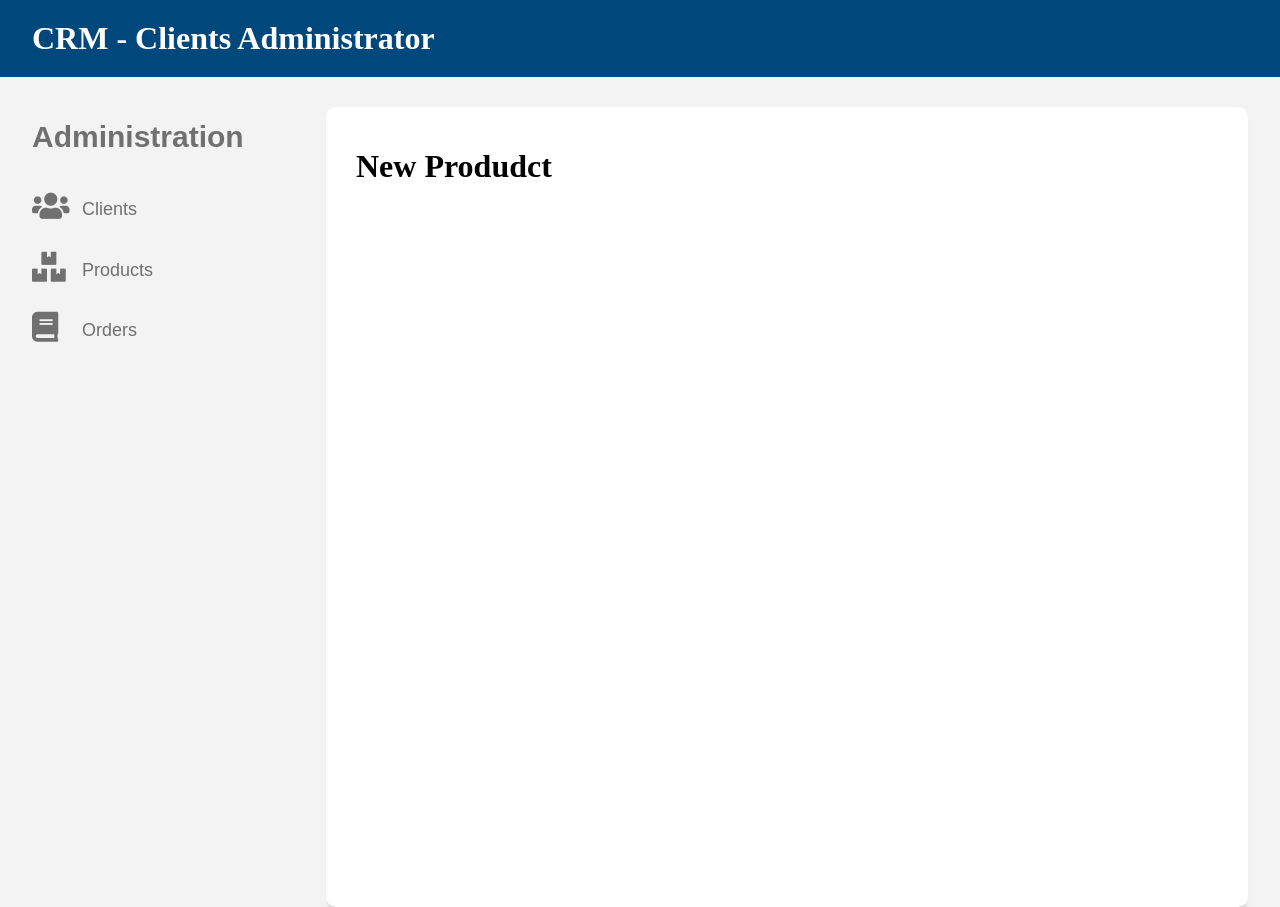
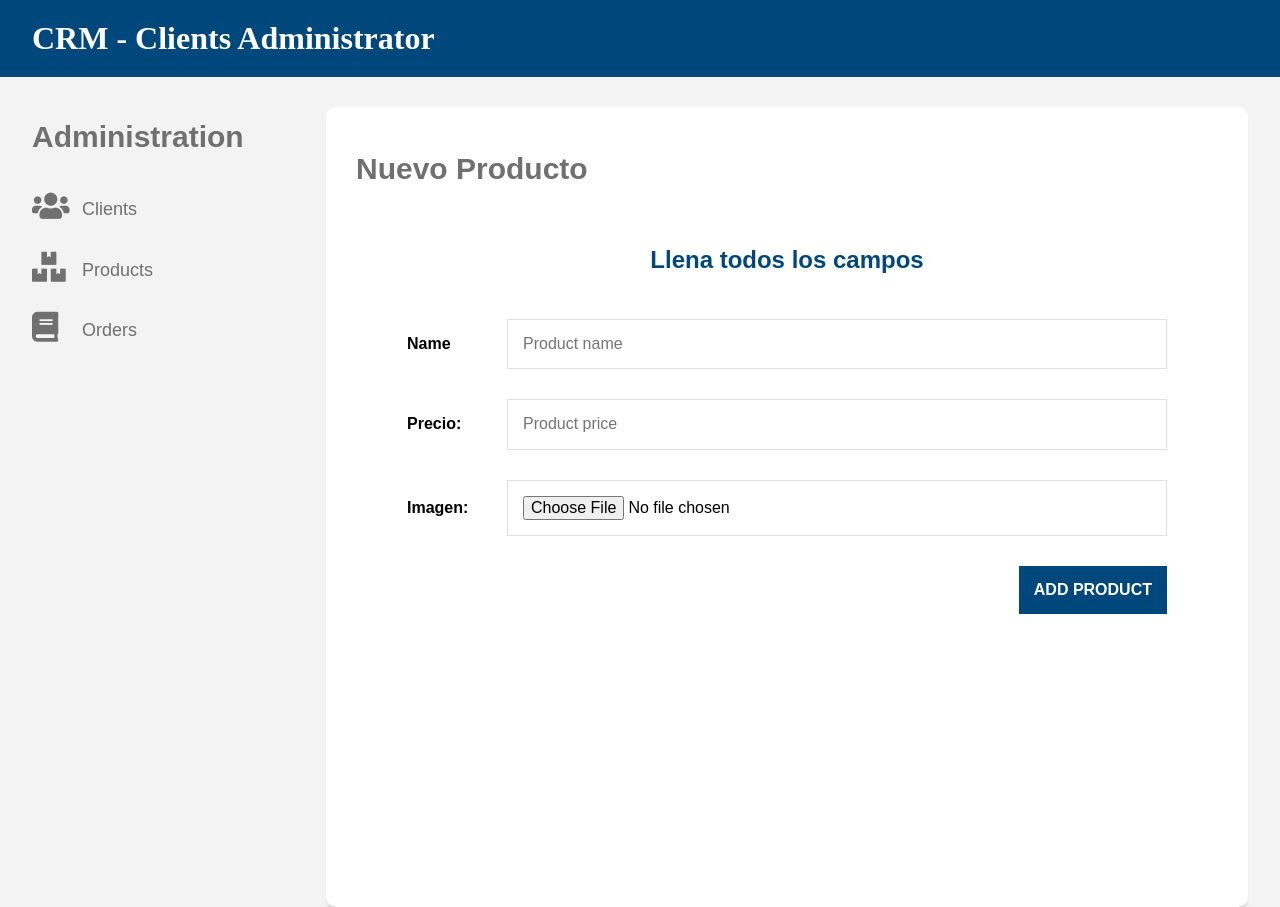
Before and after one commit to HectorGerardoZV/CRM-Client, a React (Create React App) app: page /products/new in a window 1280 px wide. Built offline with nearby package versions, Linux system fonts and the light colour scheme.

Commit message:
The component NewProduct is alredy finished and the application can create new products

```diff
--- a/src/components/layout/Spinner.js
+++ b/src/components/layout/Spinner.js
@@ -3,10 +3,10 @@ import "./Spinner.css"
 const Spinner = () => {
     return (
         <Fragment>
-            <div class="spinner">
-                <div class="bounce1"></div>
-                <div class="bounce2"></div>
-                <div class="bounce3"></div>
+            <div className="spinner">
+                <div className="bounce1"></div>
+                <div className="bounce2"></div>
+                <div className="bounce3"></div>
             </div>
         </Fragment>
      );
--- a/src/components/products/NewProduct.js
+++ b/src/components/products/NewProduct.js
@@ -1,8 +1,102 @@
-import React from 'react';
+import React, {Fragment,useState} from 'react';
+import Swal from 'sweetalert2';
+import clienteAxios from '../../config/axios';
+import { useNavigate } from 'react-router-dom';
+const NewProduct = () => {
 
-const NewProduct = () => {
+    let navigate = useNavigate();
+    const [product, saveProduct] = useState({
+        name: "",
+        price: "",
+    });
+    const [file, saveFile] = useState("");
+
+    const readForm = e =>{
+        saveProduct({
+            ...product,
+            [e.target.name]: e.target.value
+        })
+    }
+    const readFile = e =>{
+        saveFile(e.target.files[0])
+    }
+
+    const addProduct = async (e)=>{
+        e.preventDefault();
+        const formData = new FormData();
+        formData.append("name", product.name);
+        formData.append("price", product.price);
+        formData.append("image", file);
+
+        try {
+            const res =await clienteAxios.post("/products", formData,{
+                headers: {"Content-Type": "multipart/form-data"}
+            });
+
+            if(res){
+                const {data} = res;
+                if(data.message){
+                    Swal.fire(
+                        'Good!',
+                        data.message,
+                        'success'
+                      )
+                      navigate("/products");
+                }else{
+                    Swal.fire(
+                        'Error!',
+                        data.error,
+                        'error'
+                      )
+                }
+            }
+
+
+        } catch (error) {
+            Swal.fire(
+                'Error!',
+                "Error, the product couldn't be added",
+                'error'
+              )
+        }
+
+    }
+
     return (
-        <h1>New Produdct</h1>
+        <Fragment>
+            <h2>Nuevo Producto</h2>
+
+            <form
+                onSubmit={addProduct}
+            >
+                <legend>Llena todos los campos</legend>
+
+                <div className="campo">
+                    <label>Name</label>
+                    <input type="text" placeholder="Product name" name="name"
+                        onChange={readForm}
+                    />
+                </div>
+
+                <div className="campo">
+                    <label>Precio:</label>
+                    <input type="number" name="price" min="0.00" step="0.01" placeholder="Product price"
+                        onChange={readForm}
+                    />
+                </div>
+
+                <div className="campo">
+                    <label>Imagen:</label>
+                    <input type="file"  name="image"
+                        onChange={readFile}
+                    />
+                </div>
+
+                <div className="enviar">
+                        <input type="submit" className="btn btn-azul" value="Add product"/>
+                </div>
+            </form>
+        </Fragment>
      );
 }
 
```
